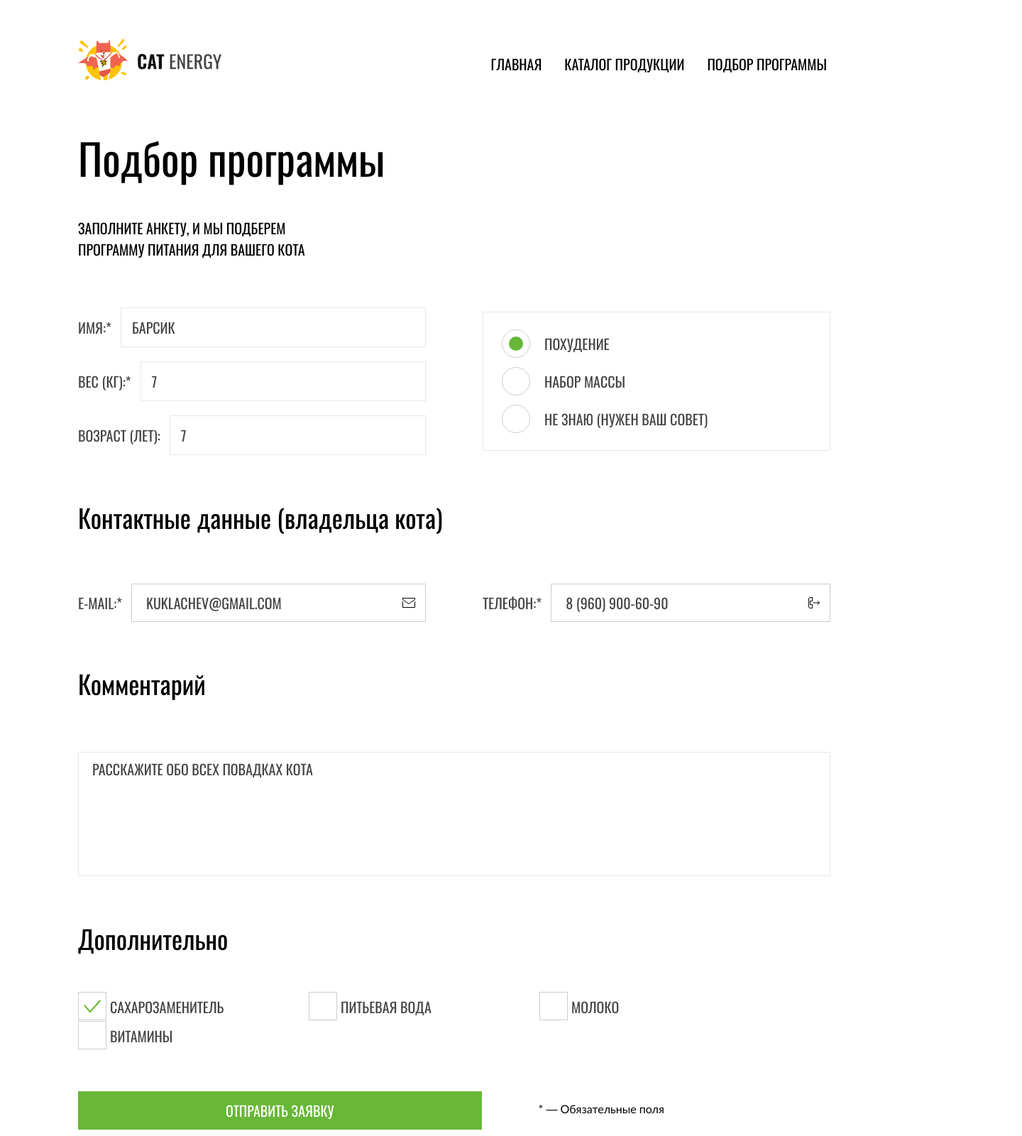
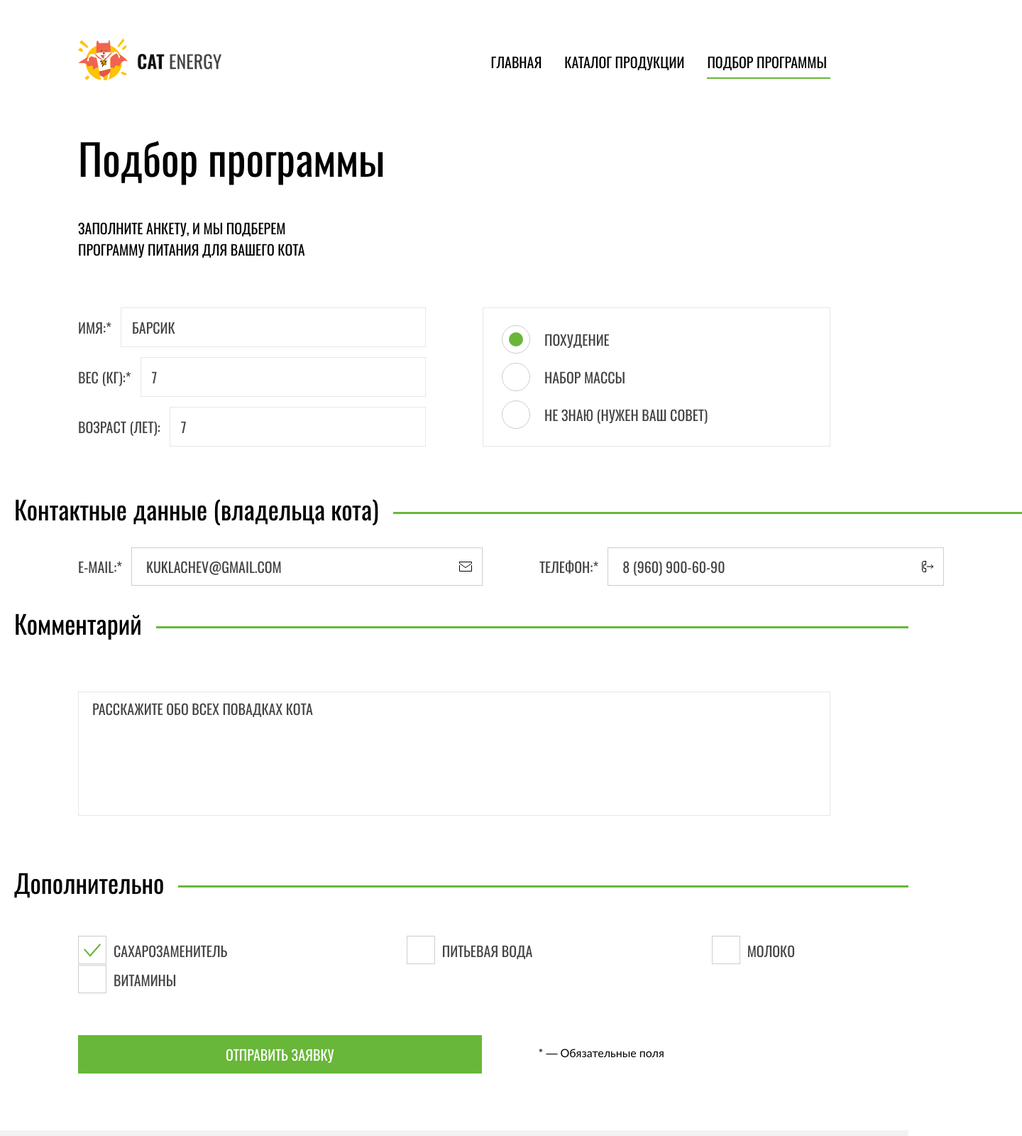
Before and after one commit to htmlacademy-adaptive/2354619-cat-energy-29, a website: page source/form.html in a window 1280 px wide. Shown: the top 1600 px of the page at 71% size, 1440 px wide, since content can reach past the window. Drawn offline with nearby package versions, Linux system fonts and the light colour scheme; files that its build step writes are made by us from their sources; files whose address does not match are found by name.

Commit message:
Исправляет ошибки переполнения

```diff
--- a/source/form.html
+++ b/source/form.html
@@ -11,7 +11,7 @@
       <div class="main-header__container">
         <nav class="main-nav main-nav--open">
 
-          <div class="main-header__nav-container">
+          <div class="main-header__nav-container main-header__nav-container--form">
             <a class="main-header__logo" href="#">
               <picture>
                 <source media="(min-width: 1220px)" srcset="img/logo-desktop.svg">
@@ -22,22 +22,15 @@
             <span class="main-header__text-logo">
               <img class="main-header__text-logo-img" src="img/logo-mobile-title.svg" width="101" height="18" alt="название Cat energy">
             </span>
-            <button class="main-header__burger-menu main-header__burger-menu--open" type="button" id="toggleButton">
-              <svg class="main-header__svg--open">
-                <use xlink:href="#nav-open"></use>
+            <button class="main-header__burger-menu" type="button" id="toggleButton">
+              <svg class="main-header__svg main-header__svg--open" width="24" height="24">
+                <use xlink:href="img/svg/sprite.svg#mobile-nav-button"></use>
+              </svg>
+              <svg class="main-header__svg main-header__svg--close" width="20" height="20">
+                <use xlink:href="img/svg/sprite.svg#mobile-nav-button-open"></use>
               </svg>
             </button>
           </div>
-
-            <svg style="display: none;">
-              <symbol id="nav-open" viewBox="0 0 24 24">
-                <g>
-                  <line y1="3" x2="24" y2="3" stroke="black" stroke-width="2"/>
-                  <line y1="11" x2="24" y2="11" stroke="black" stroke-width="2"/>
-                  <line y1="19" x2="24" y2="19" stroke="black" stroke-width="2"/>
-                </g>
-              </symbol>
-            </svg>
 
             <ul class="main-nav__list site-list site-list--close site-list--open" id="navList">
               <li class="site-list__item">
@@ -51,7 +44,7 @@
                 </a>
               </li>
               <li class="site-list__item">
-                <a class="site-list__link site-list__item--current" href="#">
+                <a class="site-list__link site-list__link--current" href="#">
                   Подбор программы
                 </a>
               </li>
@@ -61,7 +54,7 @@
     </header>
 
   <main class="form-wrapper">
-    <section class="program-selection container">
+    <section class="program-selection">
       <div class="program-selection-container">
         <h1 class="program-selection__title">
           Подбор программы
@@ -137,10 +130,12 @@
           <fieldset class="form__fieldset">
             <legend class="form__legend">
               <h2 class="form__title form__title-one">
+                <span class="form__span">
                 Контактные данные (владельца кота)
+                </span>
               </h2>
             </legend>
-            <div class="form__personal-container">
+            <div class="form__personal-container container">
               <div class="form__host-container">
                 <label class="form__label" for="email">
                   E-mail:*
@@ -165,18 +160,25 @@
           <fieldset class="form__fieldset form__fieldset--comment">
             <legend class="form__legend">
               <h2 class="form__title form__title-two">
+                <span class="form__span">
                 Комментарий
+                </span>
               </h2>
             </legend>
+            <div class="form__textarea-container container">
               <textarea class="form__textarea" name="comment" placeholder="Расскажите обо всех повадках кота"></textarea>
+            </div>
           </fieldset>
 
           <fieldset class="form__fieldset form__fieldset--extra">
             <legend class="form__legend">
               <h2 class="form__title form__title-three">
+                <span class="form__span">
                 Дополнительно
+                </span>
               </h2>
             </legend>
+            <div class="container">
               <ul class="form__list extra-button">
                 <li class="extra-button__item">
                   <label class="extra-button__label">
@@ -207,7 +209,9 @@
                   </label>
                 </li>
               </ul>
+            </div>
           </fieldset>
+          <div class="container">
             <div class="form-button-span">
               <button class="form__button button" type="submit">
                 Отправить заявку
@@ -215,6 +219,7 @@
               <span class="form__required-fields">
                 * — Обязательные поля
               </span>
+            </div>
           </div>
         </div>
       </form>
--- a/source/sass/blocks/catalog-list-add.scss
+++ b/source/sass/blocks/catalog-list-add.scss
@@ -36,3 +36,7 @@
   padding: 7px 44px;
   font-size: 16px;
 }
+
+.catalog-list__button {
+  @include button-state;
+}
--- a/source/sass/blocks/catalog-list.scss
+++ b/source/sass/blocks/catalog-list.scss
@@ -30,13 +30,11 @@
 }
 
 .catalog-list__item {
-  // border-bottom: 1px solid $border-color;
-  // padding: 25px 0;
   display: grid;
-  grid-template-columns: 1fr 1fr;
 
   @media (min-width: $tablet) {
     min-height: 511px;
+    grid-template-columns: 1fr 1fr;
     display: flex;
     flex-direction: column;
     padding: 0 37px;
--- a/source/sass/blocks/elements.scss
+++ b/source/sass/blocks/elements.scss
@@ -2,6 +2,7 @@
   display: flex;
   gap: 32px;
   margin: 0;
+  flex-wrap: wrap;
 
   @media (min-width: $tablet) {
     gap: 42px;
@@ -42,7 +43,7 @@
 }
 
 .elements__index-description {
-  width: 60%;
+  width: 65%;
   transform: translateY(50%);
   margin: 0;
   margin-top: -5px;
--- a/source/sass/blocks/example.scss
+++ b/source/sass/blocks/example.scss
@@ -17,11 +17,11 @@
 
 .example__container {
   display: grid;
-  grid-template-rows: 1fr 62vh;
+  grid-template-rows: 1fr 0.87fr;
   padding-bottom: 44px;
 
   @media (min-width: $tablet) {
-    grid-template-rows: 1fr 128vh;
+    grid-template-rows: 1fr 1.18fr;
     padding-bottom: 100px;
   }
 
@@ -226,6 +226,7 @@
   overflow: hidden;
   display: flex;
   justify-content: center;
+  max-height: 100%;
 
   @media (min-width: $tablet) {
     object-fit: cover;
--- a/source/sass/blocks/extra-button.scss
+++ b/source/sass/blocks/extra-button.scss
@@ -14,7 +14,7 @@
   }
 
   @media (min-width: $desktop) {
-    column-gap: 104px;
+    justify-content: space-between;
     row-gap: 0;
   }
 }
@@ -22,15 +22,14 @@
 .extra-button__label {
   position: relative;
   display: block;
-  padding: 6px 0 5px 45px;
+  padding: 6px 50px 5px 50px;
   cursor: pointer;
-  min-width: 221px;
 
   // @media (min-width: $tablet) {
   //   min-width: 284px;
   // }
 
-  // @media (min-width: $tablet) {
+  // @media (min-width: $desktop) {
   //   min-width: 221px;
   // }
 }
--- a/source/sass/blocks/form.scss
+++ b/source/sass/blocks/form.scss
@@ -5,9 +5,12 @@
 .form__legend {
   padding: 0;
   margin: 0;
+  width: 100%;
 }
 
 .form__wrapper-one {
+  @include container;
+
   @media (min-width: $desktop) {
     display: grid;
     grid-template-columns: 1fr 1fr;
@@ -24,7 +27,7 @@
 
   @media (min-width: $tablet) {
     margin-bottom: 71px;
-    row-gap: 20px;
+    row-gap: 14px;
   }
 
   @media (min-width: $desktop) {
@@ -62,6 +65,18 @@
 
 .form__title {
   @include form-title;
+  @include green-line;
+}
+
+.form__span {
+  display: inline-block;
+  padding: 0 20px;
+  background-color: $bgcolor;
+  max-width: 230px;
+
+  @media (min-width: $tablet) {
+    max-width: max-content;
+  }
 }
 
 .form__title-one {
@@ -105,17 +120,17 @@
 }
 
 .form__personal-container {
-  padding: 35px 0 11px;
+  // padding: 35px 0 11px;
 
   @media (min-width: $tablet) {
-    padding: 75px 0 11px;
+    // padding: 75px 0 11px;
   }
 
   @media (min-width: $desktop) {
     display: grid;
     grid-template-columns: 1fr 1fr;
     column-gap: 80px;
-    padding: 39px 0 34px;
+    // padding: 39px 0 34px;
   }
 }
 
@@ -132,6 +147,7 @@
 
   @media (min-width: $desktop) {
     margin: 0;
+    width: 570px;
   }
 }
 
@@ -174,6 +190,7 @@
 
 .form__button {
   @include button-main;
+  @include button-state;
   padding: 10px 78px;
 
   @media (min-width: $tablet) {
@@ -220,3 +237,7 @@
     opacity: 1;
   }
 }
+
+.form__textarea-container {
+  width: 100%;
+}
--- a/source/sass/blocks/main-nav.scss
+++ b/source/sass/blocks/main-nav.scss
@@ -3,14 +3,10 @@
   line-height: 20px;
   position: relative;
 
-  // &--open {
-  //   display: block;
-  // }
-
   @media (min-width: $tablet) {
     display: flex;
     justify-content: space-between;
-    align-items: flex-end;
+    align-items: center;
     padding-top: 24px;
   }
 
--- a/source/sass/blocks/program-selection.scss
+++ b/source/sass/blocks/program-selection.scss
@@ -1,18 +1,7 @@
-.program-selection {
-  @media (min-width: $tablet) {
-    padding-left: 74px;
-    padding-right: 66px;
-  }
-
-  @media (min-width: $desktop) {
-    padding: 0 110px;
-  }
-}
-
 .program-selection__title {
   @include all-content-title;
   // text-transform: initial;
-  margin: 38px 0 36px;
+  margin: 24px 0 36px;
 
   @media (min-width: $tablet) {
     margin: 64px 0 54px;
@@ -37,3 +26,7 @@
     margin-bottom: 67px;
   }
 }
+
+.program-selection-container {
+  @include container;
+}
--- a/source/sass/blocks/site-list.scss
+++ b/source/sass/blocks/site-list.scss
@@ -67,7 +67,8 @@
     text-transform: uppercase;
     color: $title-color;
     line-height: 24px;
-    padding-bottom: 10px;
+    padding-top: 14px;
+    padding-bottom: 7px;
   }
 
   @media (min-width: $desktop) {
@@ -85,16 +86,13 @@
     }
   }
 
-  &:hover {
+  &:hover,
+  &:focus {
     opacity: 0.6;
   }
 
-  &:focus {
+  &:active {
     opacity: 0.3;
-  }
-
-  &:active {
-    border-bottom: 2px solid $text-color2;
   }
 
   &--main {
@@ -106,4 +104,10 @@
   &:last-child {
     padding-right: 5px;
   }
+
+  &--current {
+    @media (min-width: $tablet) {
+      border-bottom: 2px solid $button-color;
+    }
+  }
 }
--- /dev/null
+++ b/source/sass/global/container.scss
@@ -0,0 +1,13 @@
+.container {
+  padding: 0 20px;
+
+  @media screen and (min-width: $tablet) {
+    padding: 0 30px;
+  }
+
+  @media screen and (min-width: $desktop) {
+    max-width: 1440px;
+    padding: 0 110px;
+    margin: 0 auto;
+  }
+}
--- a/source/sass/global/mixin.scss
+++ b/source/sass/global/mixin.scss
@@ -1,4 +1,4 @@
-.container {
+@mixin container {
   padding: 0 20px;
 
   @media screen and (min-width: $tablet) {
@@ -197,3 +197,37 @@
     line-height: 24px;
   }
 }
+
+@mixin button-state {
+  &:hover,
+  &:focus {
+    background-color: $btn-hover;
+    color: $text-color2;
+    cursor: pointer;
+  }
+
+  &:active {
+    background-color: $btn-hover;
+    color: $btn-color;
+  }
+}
+
+@mixin green-line {
+  position: relative;
+  margin: 30px 0 33px;
+  line-height: 1;
+  font-size: 24px;
+  background-image: linear-gradient(to bottom, transparent 0, transparent 13px, $button-color 13px, $button-color 16px, transparent 16px, transparent 100%);
+
+  @media (min-width: $tablet) {
+    margin: 62px 0 75px;
+    padding: 0 calc((100vw - 708px) / 2);
+    font-size: 36px;
+    background-image: linear-gradient(to bottom, transparent 0, transparent 22px, $button-color 22px, $button-color 25px, transparent 25px, transparent 100%);
+  }
+
+  @media (min-width: $tablet) {
+    margin: 46px 0 60px;
+    padding: 0 calc((100vw - 1300px) / 2);
+  }
+}
--- a/source/sass/style.scss
+++ b/source/sass/style.scss
@@ -5,6 +5,7 @@
 @import "./global/fonts.scss";
 @import "./global/viewports.scss";
 @import "./global/mixin.scss";
+@import "./global/container.scss";
 @import "./blocks/page.scss";
 @import "./blocks/main-header.scss";
 @import "./blocks/main-nav.scss";
```
Also changed, not shown: source/catalog.html (+2 -2 lines), source/index.html (+1 -1 lines), source/sass/blocks/main-header.scss (+8 -0 lines), source/sass/blocks/main-hero.scss (+3 -14 lines). Lines whose indentation alone changed are shown as unchanged.
